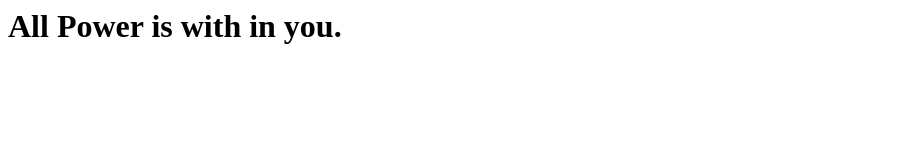
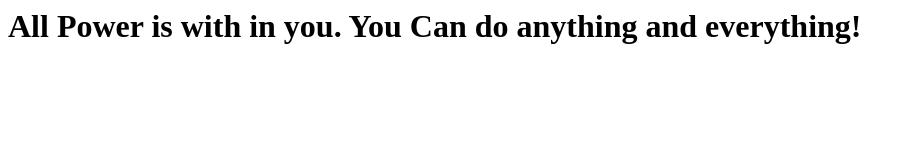
Before and after one commit to UsernameUtkarsh/firstgitrepo, a plain HTML site: page index.html in a window 1280 px wide. Shown: the whole page, without its empty margins (0-914 px from the left). Drawn offline with Linux system fonts and the light colour scheme.

Commit message:
Complted the first Quote

```diff
--- a/index.html
+++ b/index.html
@@ -1,5 +1,5 @@
 <html>
 <body>
-<h1>All Power is with in you.</h1>
+<h1>All Power is with in you. You Can do anything and everything!</h1>
 </body>
 </html>
```
